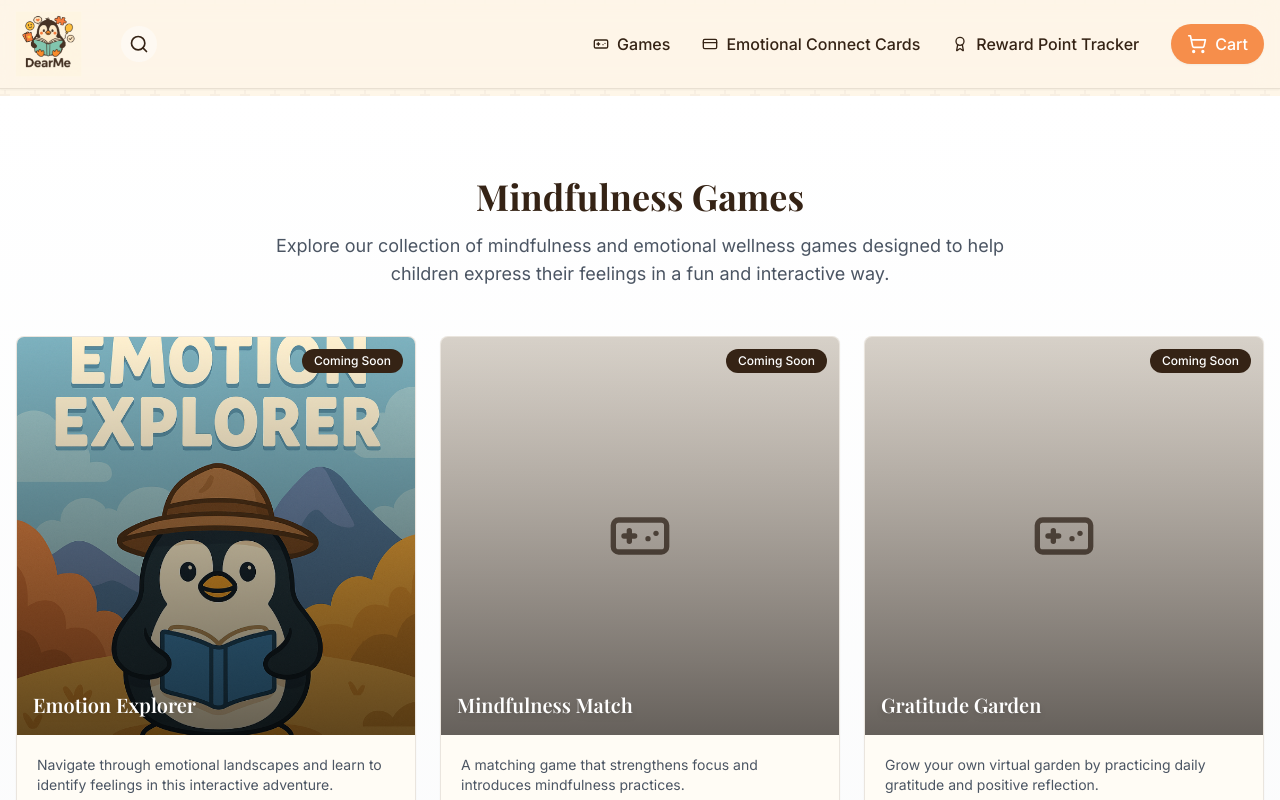
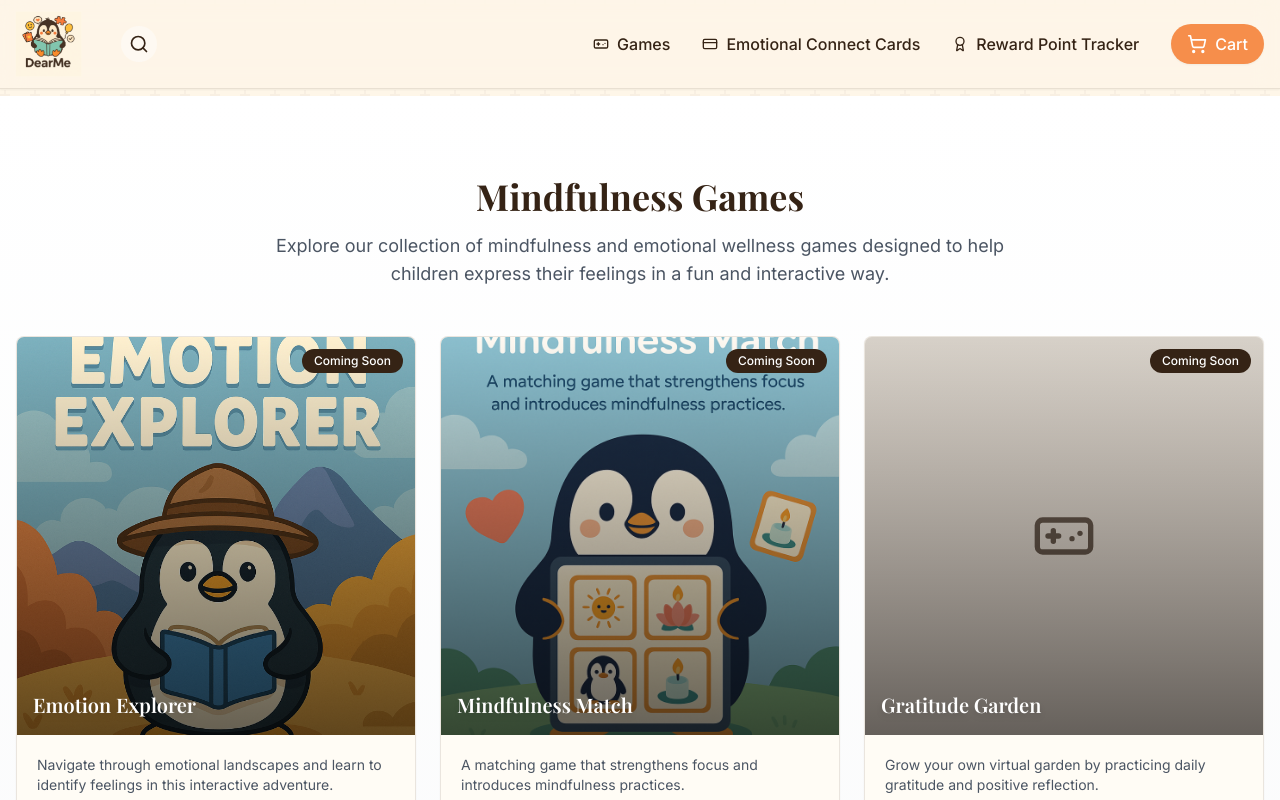
Before and after one commit to sahilbajaj2904/mindbrush-reimagined-journal, a React (Vite) app: page /games in a window 1280 px wide. Shown: the top 800 px of the page. Built offline with nearby package versions, Linux system fonts and the light colour scheme; a web font is replaced by a local one.

Commit message:
Add image to Mindfulness Match game
Adds an image to the Mindfulness Match game.

```diff
--- a/src/pages/Games.tsx
+++ b/src/pages/Games.tsx
@@ -15,7 +15,8 @@ const Games = () => {
     },
     {
       title: "Mindfulness Match",
-      description: "A matching game that strengthens focus and introduces mindfulness practices."
+      description: "A matching game that strengthens focus and introduces mindfulness practices.",
+      image: "/lovable-uploads/0f86e666-4dc8-489f-b275-2bb15d1e1747.png"
     },
     {
       title: "Gratitude Garden",
```
Also changed, not shown: public/lovable-uploads/0f86e666-4dc8-489f-b275-2bb15d1e1747.png (added).
